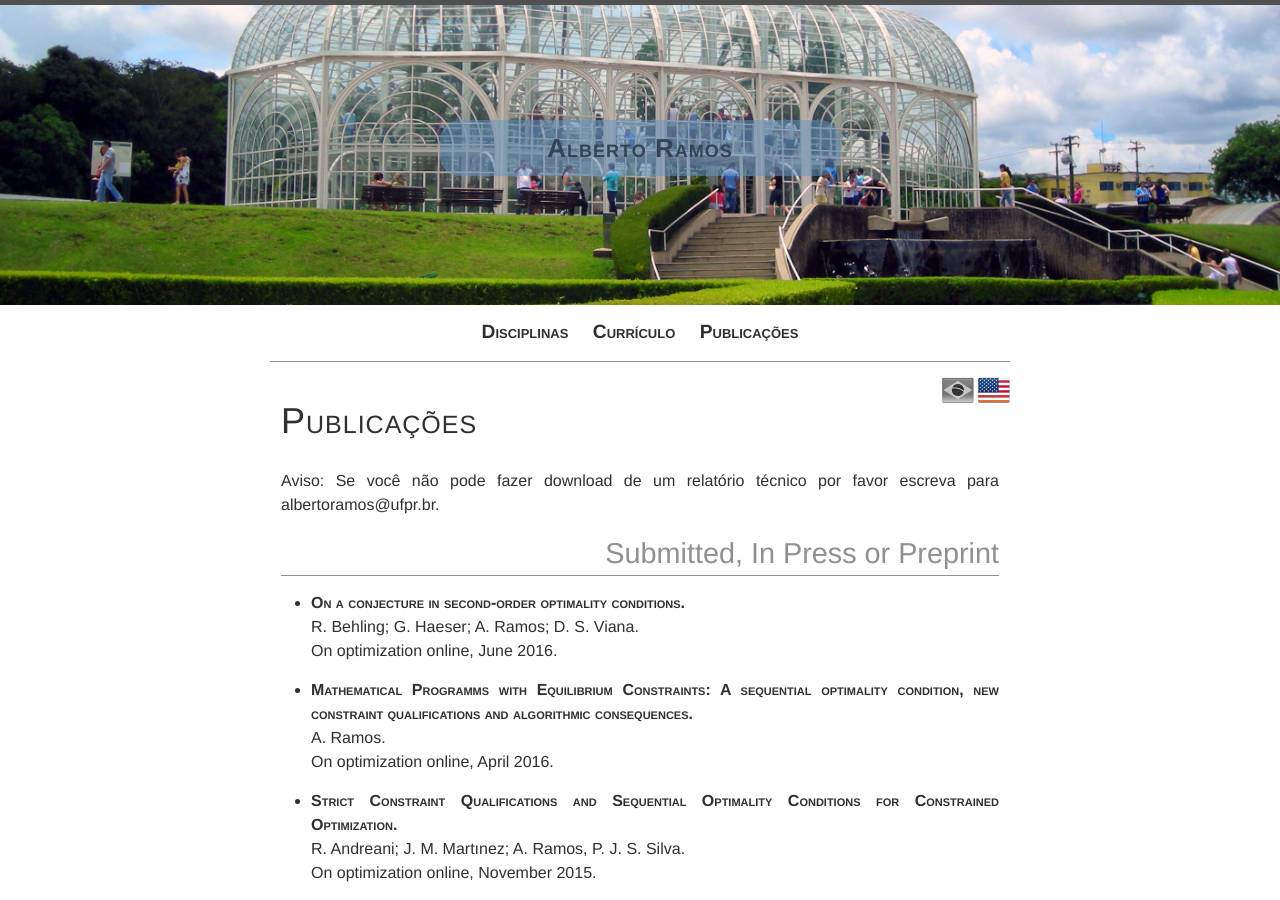
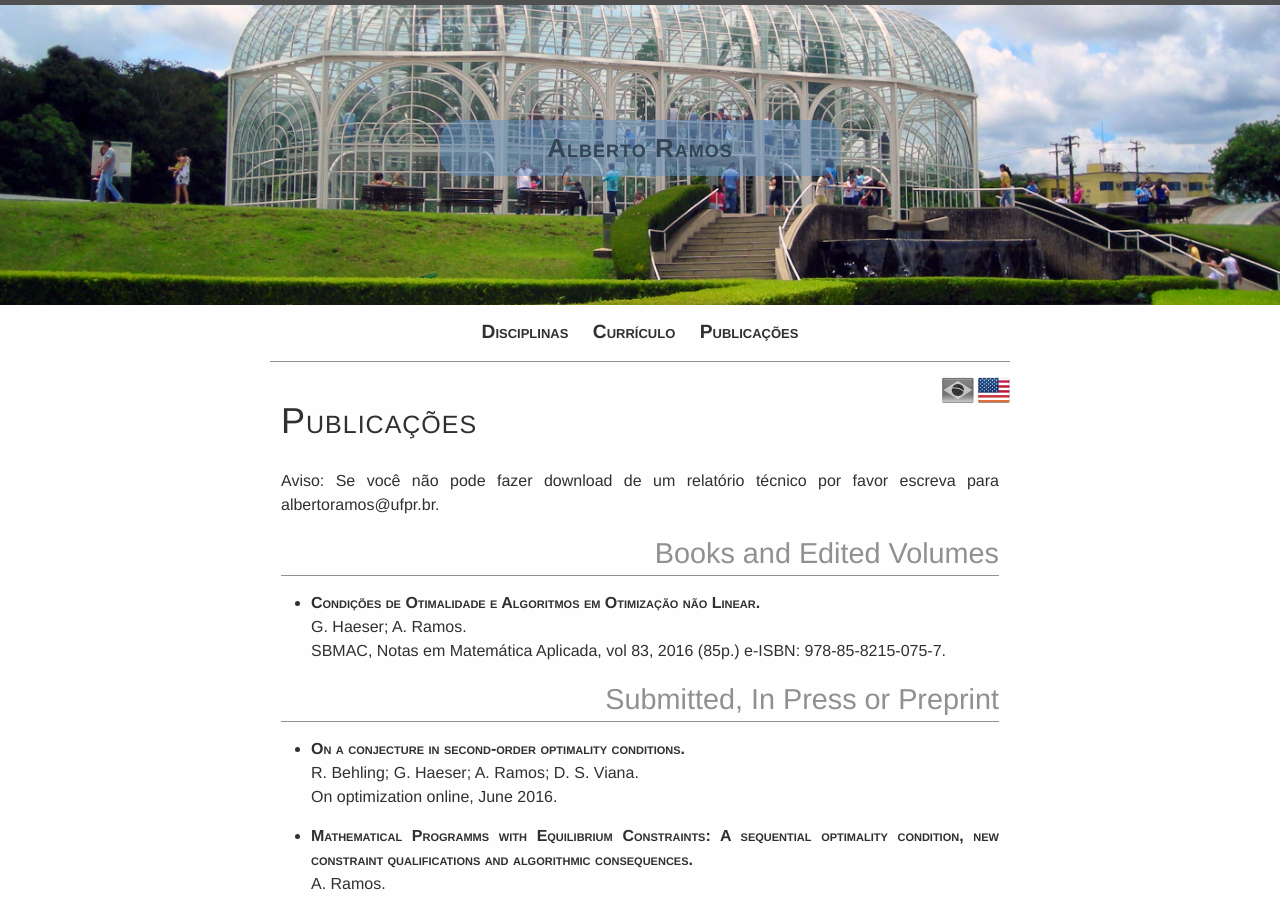
Before and after one commit to abelsiqueira/abelsiqueira.github.io-old, a Jekyll site: the page built from research.br.md, in a window 1280 px wide and 900 px high. Built offline with Jekyll 4.4.1, drawn with Linux system fonts in a browser that asks for light colours.

Commit message:
Update research.br.md

```diff
--- a/research.br.md
+++ b/research.br.md
@@ -9,6 +9,12 @@ permalink:  /br/research/
 Aviso: Se você não pode fazer download de um
 relatório técnico por favor escreva para
 albertoramos@ufpr.br. <br />
+
+# Books and Edited Volumes
+
+ - **[Condições de Otimalidade e Algoritmos em Otimização não Linear.](http://www.sbmac.org.br/arquivos/notas/livro_83.pdf)** <br />
+    G. Haeser; A. Ramos. <br />
+    SBMAC, Notas em Matemática Aplicada, vol 83, 2016 (85p.) e-ISBN: 978-85-8215-075-7.
 
 # Submitted, In Press or Preprint
 
```
